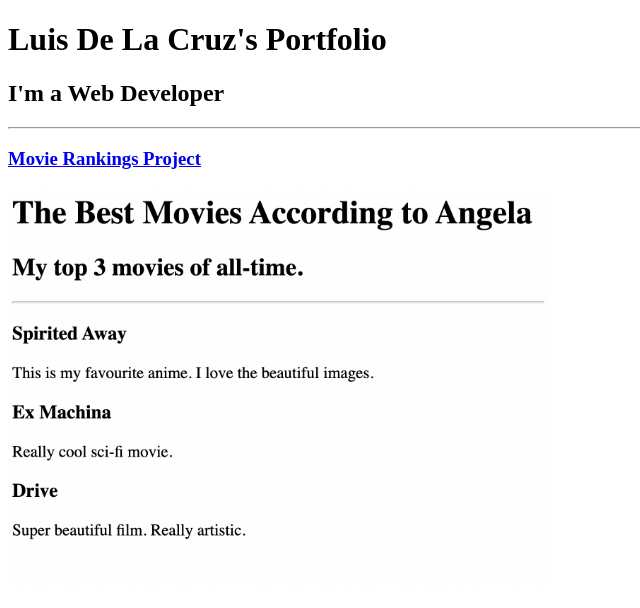
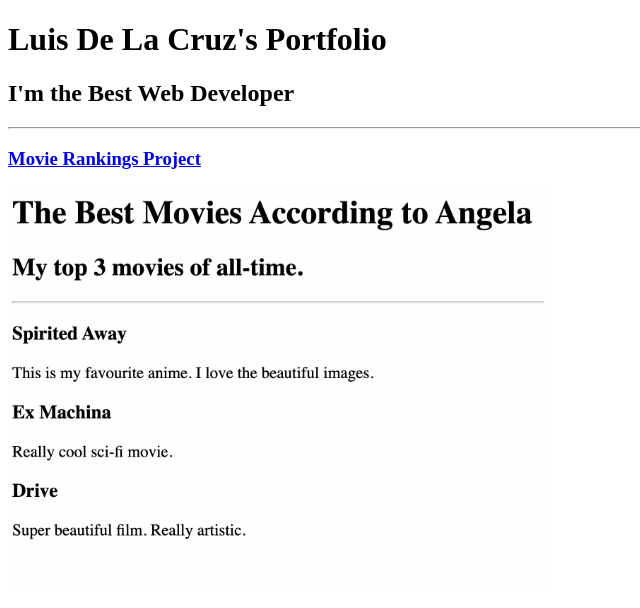
Before and after one commit to LouVader/Web1test, a plain HTML site: page index.html in a window 1280 px wide. Shown: the top 608 px of the page, without its empty margins (0-640 px from the left). Drawn offline with Linux system fonts and the light colour scheme.

Commit message:
Update index.html

```diff
--- a/index.html
+++ b/index.html
@@ -9,7 +9,7 @@
 <body>
     <h1>Luis De La Cruz's Portfolio</h1>
 
-    <h2>I'm a Web Developer</h2>
+    <h2>I'm the Best Web Developer</h2>
 <hr/>
     <a href="https://https://louvader.github.io/Web1test/public/movie-ranking.html"><h3>Movie Rankings Project</h3></a>
     <img src="./assets/images/movie-ranking.png" alt="" height="400">
```
